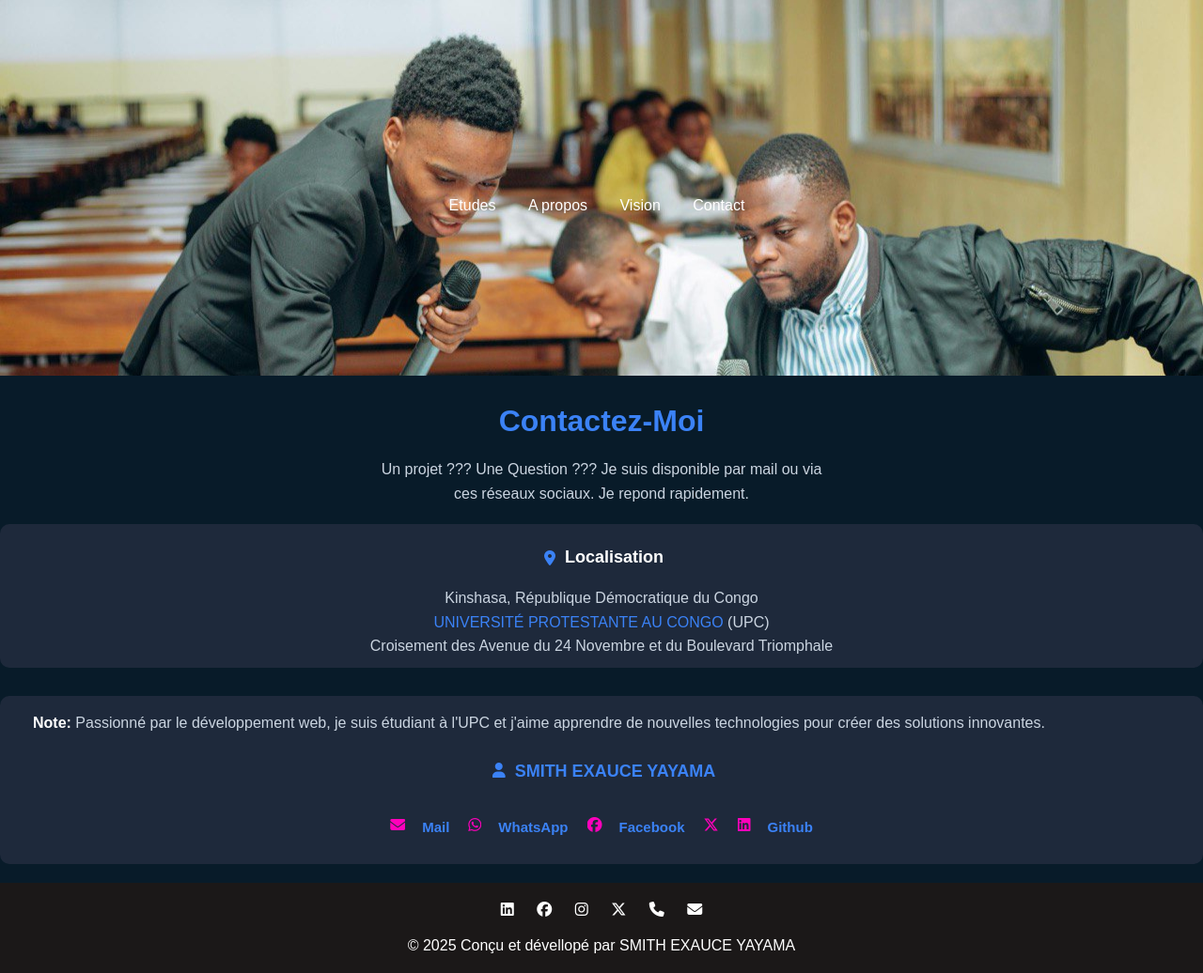
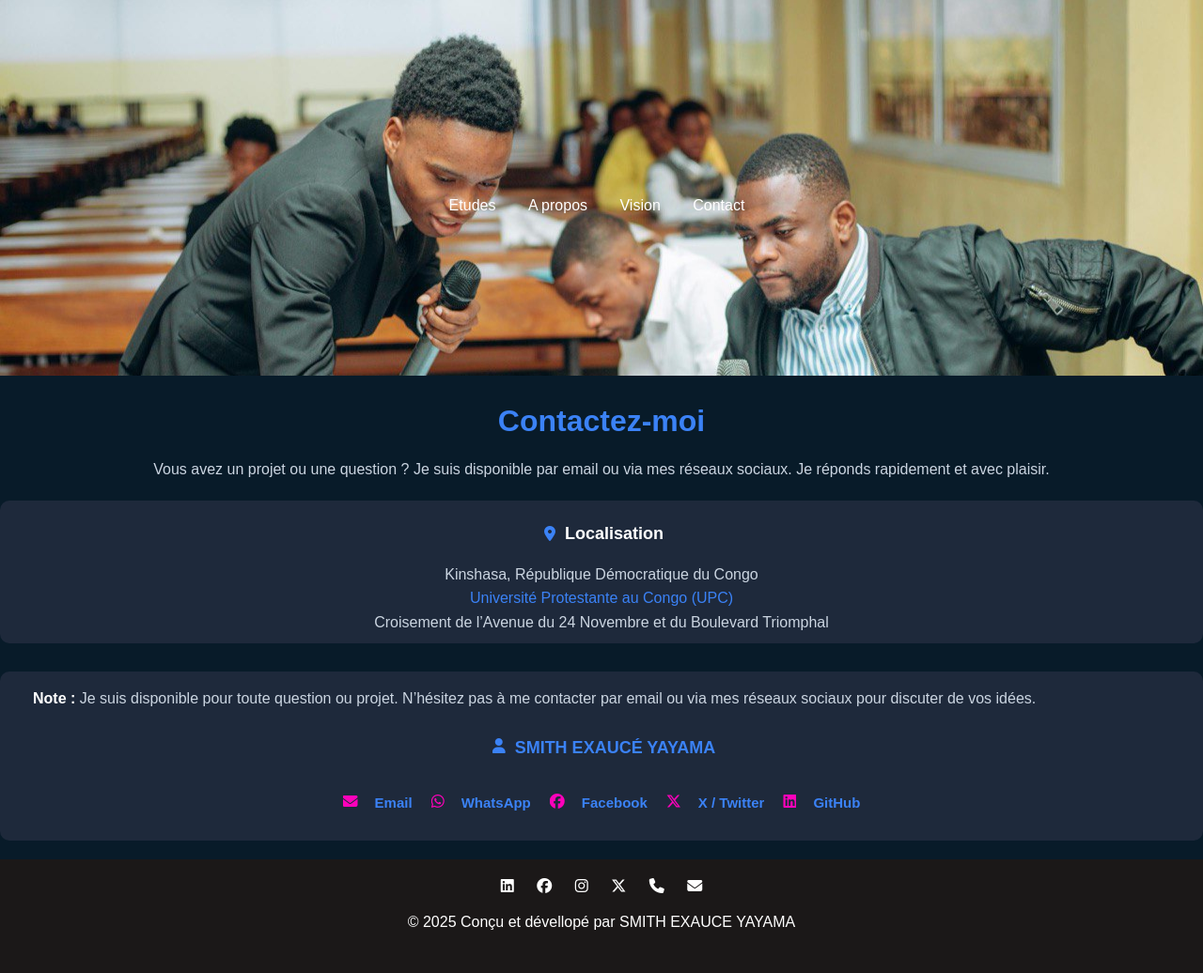
Before and after one commit to smithexauceyayama/PORTFOLIO, a plain HTML site: page pages/contact.html in a window 1280 px wide. Shown: the whole page at 94% size. After the commit the page ends 1011 px from the top, so only its background shows below. Drawn offline with Linux system fonts and the light colour scheme.

Commit message:
Update contact.html

```diff
--- a/pages/contact.html
+++ b/pages/contact.html
@@ -39,11 +39,13 @@
 </div>
     <main class="main">
     <div id="main-contact-header">
-            <h1 id="main-contact-title">Contactez-Moi</h1>
+        <h1 id="main-contact-title">Contactez-moi</h1>
         <p>
-                Un projet ??? Une Question ??? Je suis  disponible par mail ou via <br> ces réseaux sociaux. Je repond rapidement.
+            Vous avez un projet ou une question ? Je suis disponible par email ou via mes réseaux sociaux.
+            Je réponds rapidement et avec plaisir.
         </p>
     </div>
+
     <div id="card">
         <div id="card-header">
             <i class="fas fa-map-marker-alt"></i>
@@ -52,23 +54,27 @@
         <div id="card-body">
             <p>
                 Kinshasa, République Démocratique du Congo <br>
-                    <a target="_blank" href="https://www.upc.ac.cd">UNIVERSITÉ PROTESTANTE AU CONGO</a> (UPC) <br>
-                    Croisement des Avenue du 24 Novembre et du Boulevard Triomphale
+                <a target="_blank" href="https://www.upc.ac.cd">Université Protestante au Congo (UPC)</a> <br>
+                Croisement de l’Avenue du 24 Novembre et du Boulevard Triomphal
             </p>
         </div>
     </div>
+
     <div id="card2">
-            <p id="note2"><strong id="note">Note: </strong> Passionné par le développement web, je suis étudiant à l'UPC et j'aime apprendre de nouvelles technologies pour créer des solutions innovantes.</p>
+        <p id="note2">
+            <strong id="note">Note :</strong> Je suis disponible pour toute question ou projet.
+            N’hésitez pas à me contacter par email ou via mes réseaux sociaux pour discuter de vos idées.
+        </p>
         <br>
         <div id="card-header">
             <a href="./about.html"><i class="fas fa-user"></i></a>
-                <h1 id="card-title"><a href="./about.html">SMITH EXAUCE YAYAMA</a></h1>
+            <h1 id="card-title"><a href="./about.html">SMITH EXAUCÉ YAYAMA</a></h1>
         </div>
         <br>
         <div id="display">
             <div id="card-header2">
                 <a href="mailto:exauceyayama@gmail.com"><i class="fas fa-envelope"></i></a>
-                    <h1 id="card-title2"><a href="mailto:exauceyayama@gmail.com">Mail</a></h1>
+                <h1 id="card-title2"><a href="mailto:exauceyayama@gmail.com">Email</a></h1>
             </div>
             <div id="card-header2">
                 <a target="_blank" href="https://wa.me/243992521830"><i class="fab fa-whatsapp"></i></a>
@@ -80,10 +86,11 @@
             </div>
             <div id="card-header2">
                 <a target="_blank" href="https://www.x.com/exauceyayama"><i class="fab fa-x-twitter"></i></a>
+                <h1 id="card-title2"><a target="_blank" href="https://www.x.com/exauceyayama">X / Twitter</a></h1>
             </div>
             <div id="card-header2">
                 <a target="_blank" href="https://www.linkedin.com/in/smith-exauce-yayama-003034343"><i class="fab fa-linkedin"></i></a>
-                    <h1 id="card-title2"><a target="_blank" href="https://www.github.com/smithexauceyayama">Github</a></h1>
+                <h1 id="card-title2"><a target="_blank" href="https://www.github.com/smithexauceyayama">GitHub</a></h1>
             </div>
         </div>
     </div>
```
Lines whose indentation alone changed are shown as unchanged.
